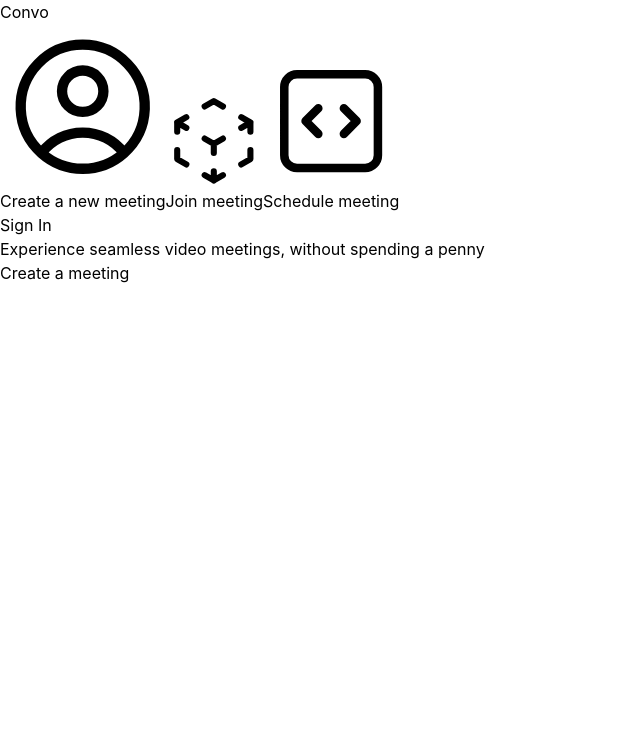
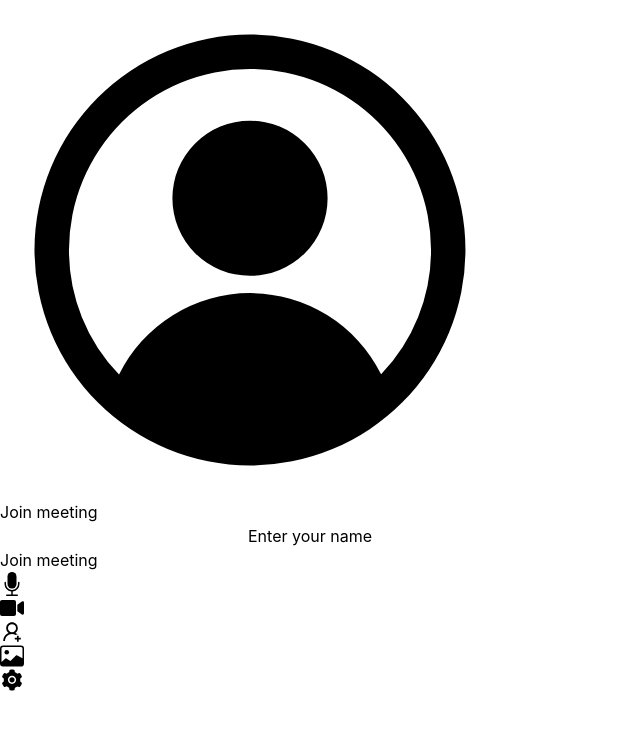
Before and after one commit to codewithsathya/IITBBS_GC_ECEMETA1_PS3, a React (Create React App) app in the folder client/: page /lobby in a window 1280 px wide. Shown: the top 730 px of the page, without its empty margins (0-640 px from the left). Built offline with nearby package versions, Linux system fonts and the light colour scheme; what @material-tailwind/react would draw is missing.

Commit message:
Add lobby

```diff
--- a/client/package.json
+++ b/client/package.json
@@ -20,7 +20,10 @@
     "@testing-library/user-event": "^13.5.0",
     "react": "^18.2.0",
     "react-dom": "^18.2.0",
+    "react-icons": "^4.8.0",
+    "react-router-dom": "^6.10.0",
     "react-scripts": "5.0.1",
+    "react-webcam": "^7.0.1",
     "web-vitals": "^2.1.4"
   },
   "scripts": {
--- a/client/src/App.js
+++ b/client/src/App.js
@@ -1,16 +1,26 @@
 import "./App.css";
+import { BrowserRouter, Routes, Route } from "react-router-dom"
 import ComplexNavbar from "./components/ComplexNavbar";
 import Test from "./components/Test";
 import { Button } from "@material-tailwind/react";
 import Home from "./ui/Home";
+import Lobby from "./ui/Lobby";
+
 
 function App() {
   return (
-    <div>
-      <ComplexNavbar />
-      <Home />
-    </div>
-    )
+    // <div>
+    //   <ComplexNavbar />
+    //   <Home />
+
+    // </div>
+    <BrowserRouter>
+      <Routes>
+        <Route path="/" element={<Home />}/>
+        <Route path="/lobby" element={<Lobby />}/>
+      </Routes>
+    </BrowserRouter>
+  )
 }
 
 export default App;
--- a/client/src/index.js
+++ b/client/src/index.js
@@ -2,13 +2,16 @@ import React from "react";
 import ReactDOM from "react-dom/client";
 import "./index.css";
 import App from "./App";
+import { IconContext } from "react-icons";
 
 import { ThemeProvider } from "@material-tailwind/react";
 const root = ReactDOM.createRoot(document.getElementById("root"));
 root.render(
   <React.StrictMode>
     <ThemeProvider>
-      <App />
+      <IconContext.Provider value={{ color: "black", size: "1.5em", className: "" }}>
+        <App />
+      </IconContext.Provider>
     </ThemeProvider>
   </React.StrictMode>
 );
--- a/client/src/ui/Home.jsx
+++ b/client/src/ui/Home.jsx
@@ -1,8 +1,10 @@
 import { Button } from "@material-tailwind/react/components/Button"
+import ComplexNavbar from "../components/ComplexNavbar"
 
 export default function Home(){
     return (
         <div>
+            <ComplexNavbar />
             <div id="home" className="h-[70vh] text-center">
                 <div className="mx-auto flex h-full w-full max-w-[1240px] items-center justify-center p-2">
                     <div>
@@ -12,7 +14,7 @@ export default function Home(){
                     <h1 className="text-3xl font-extrabold leading-9 text-gray-900 dark:text-gray-100 sm:text-4xl sm:leading-10 md:text-6xl md:leading-14">
                         Experience seamless video meetings, without spending a penny
                     </h1>
-                    <Button className="my-4 leading-6">Create a meeting</Button>
+                    <Button className="my-4 leading-6 font-semibold text-md">Create a meeting</Button>
                     {/* <p className="m-auto max-w-[70%] py-4 text-lg leading-7 text-gray-500 dark:text-gray-400">
                         I&apos;m a full-stack web developer studying in IIT Bhubaneswar, India. I love
                         programming, reading tech blogs and learning new technologies.
--- /dev/null
+++ b/client/src/ui/Lobby.jsx
@@ -0,0 +1,40 @@
+import { Button, Input } from "@material-tailwind/react";
+import SelfVideo from "./SelfVideo";
+import { BsMicFill, BsImage } from "react-icons/bs"
+import { FaVideo, FaVideoSlash } from "react-icons/fa"
+import { AiOutlineUserAdd, AiFillSetting } from "react-icons/ai"
+import { useState } from "react";
+
+export default function Lobby(){
+    const [cameraTurnedOn, setCamera] = useState(false)
+
+    const toggleCamera = () => {
+        if(cameraTurnedOn){
+            setCamera(false)
+        }else{
+            setCamera(true)
+        }
+    }
+
+    return (
+        <div className="grid grid-cols-1 md:grid-cols-2">
+            <SelfVideo isTurnedOn={cameraTurnedOn}/>
+            <div className="p-4 flex flex-col items-center justify-center h-[30vh] md:h-[100vh] bg-white">
+                <div className=" text-blue-gray-900 text-2xl">Join meeting</div>
+                <div className="my-4">
+                    <Input variant="outlined" label="Enter your name" className=" bg-white w-[90vw] md:w-[270px]" size="lg"/>
+                </div>
+                <div>
+                    <Button size="md" className="w-[90vw] md:w-[270px]">Join meeting</Button>
+                </div>
+                <div className="flex items-center justify-between py-2">
+                    <div className="p-4 border-opacity-50"><BsMicFill /></div>
+                    <div className="p-4" onClick={toggleCamera}>{!cameraTurnedOn ? <FaVideo /> : <FaVideoSlash />}</div>
+                    <div className="p-4"><AiOutlineUserAdd /></div>
+                    <div className="p-4"><BsImage /></div>
+                    <div className="p-4"><AiFillSetting /></div>
+                </div>
+            </div>
+        </div>
+    )
+}
--- /dev/null
+++ b/client/src/ui/SelfVideo.jsx
@@ -0,0 +1,24 @@
+import Webcam from "react-webcam";
+import Person from "../images/user.svg"
+
+function WebcamComponent(){
+    return (<div className="rounded-md p-1 bg-blue-gray-800">
+        <Webcam />
+    </div>)
+}
+
+function PersonAvatar(){
+    return (
+        <div className="flex justify-center">
+            <img src={Person} alt="Person" width={500}/>
+        </div>
+    )
+}
+
+export default function SelfVideo({isTurnedOn}){
+    return (
+        <div className="w-[60vw] h-[70vh] md:h-[100vh] flex items-center justify-center">
+            {isTurnedOn ? <WebcamComponent /> : <PersonAvatar />}
+        </div>
+    )
+}
```
Also changed, not shown: client/src/components/ControlBar.jsx (added, +7 -0 lines), client/src/ui/Meeting.jsx (added, +9 -0 lines), client/src/images/person.png (added), client/src/images/user.svg (added).
